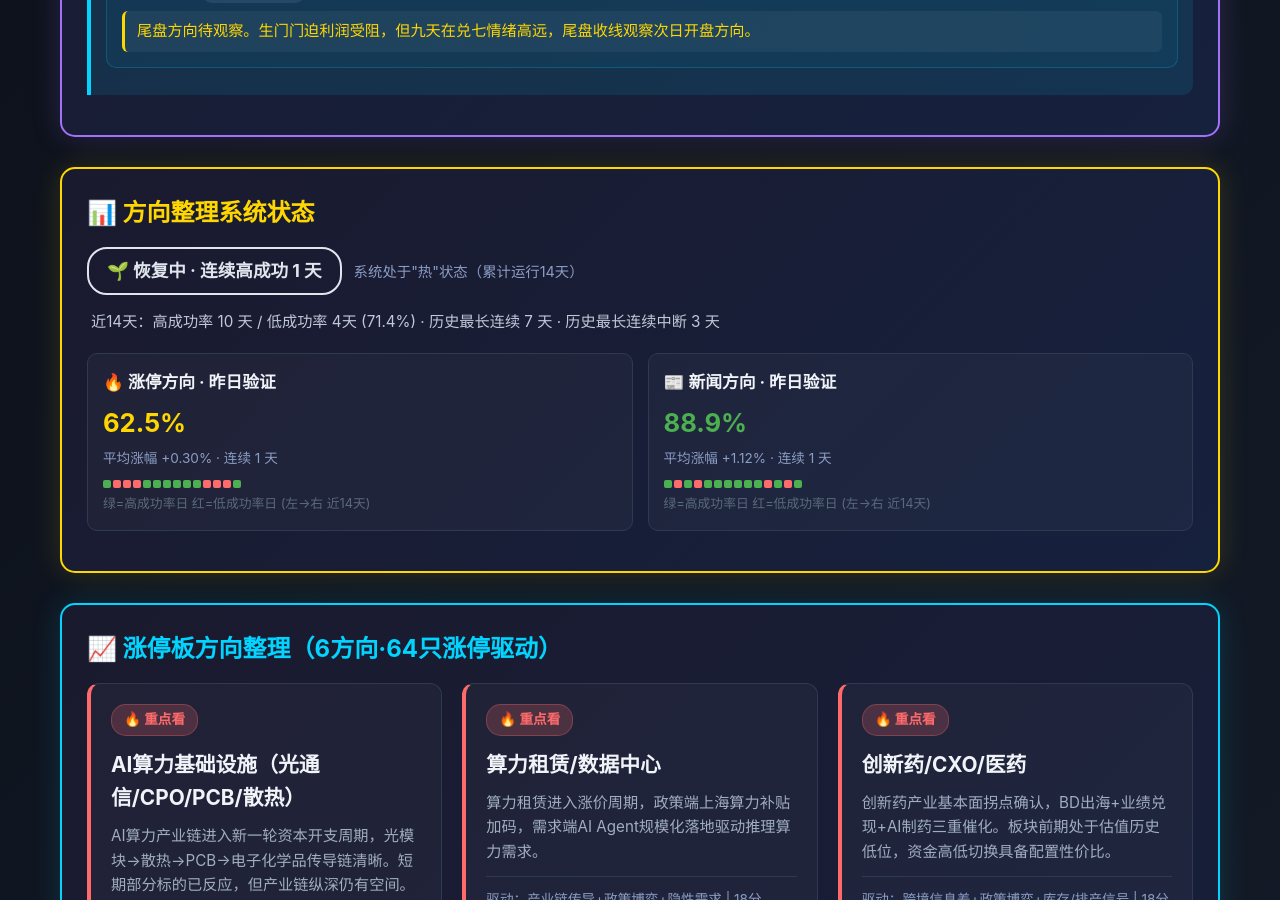
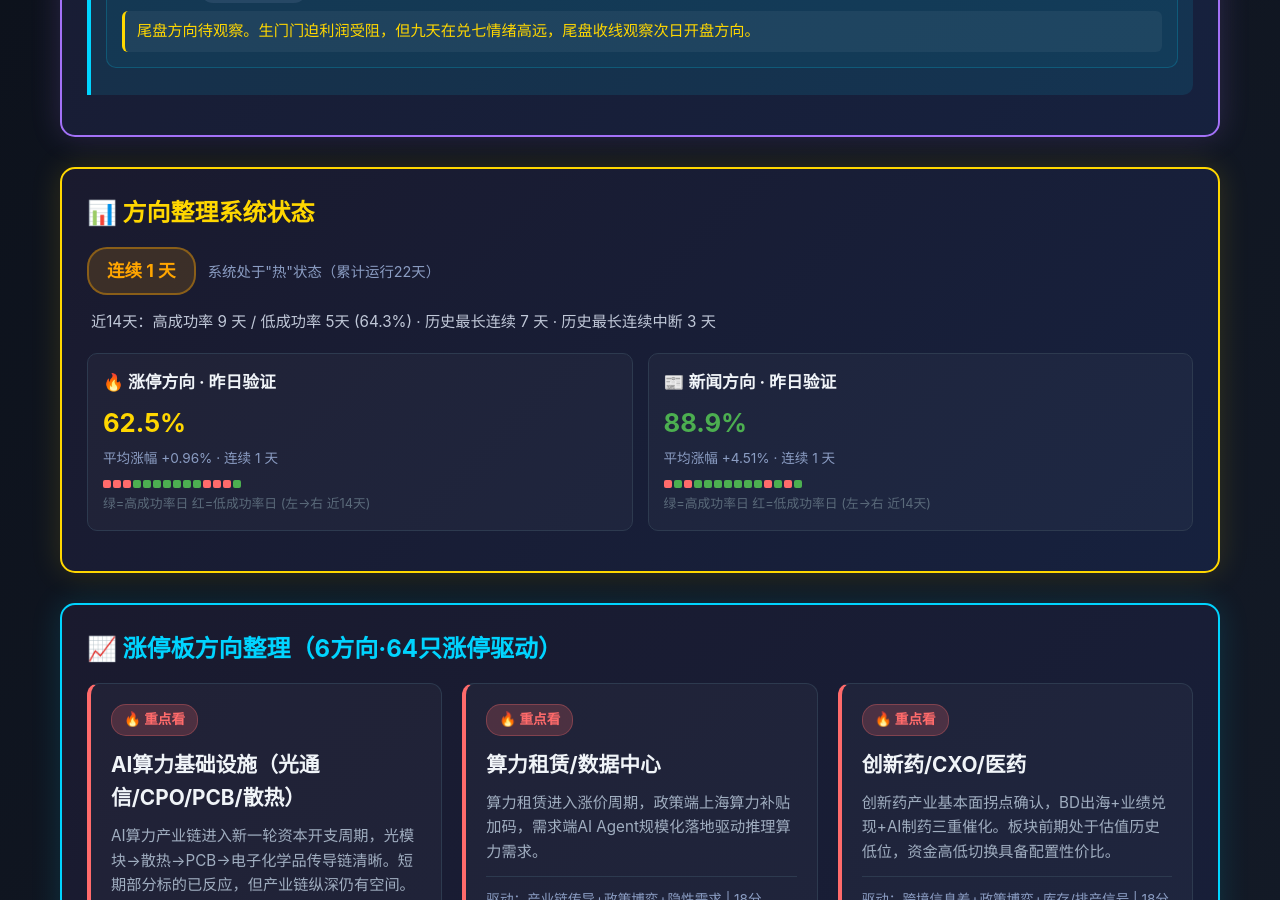
Before and after one commit to xiaoyi0319a/yixue-dashboard, a Jekyll site: the page index.html, which Jekyll copies as it is, in a window 1280 px wide and 900 px high, scrolled down 1133 px. Built offline with Jekyll 4.4.1, drawn with Linux system fonts in a browser that asks for light colours; comment, search, counter and statistics services are not loaded; part of the change alters nothing that is shown.

Commit message:
fix: 修正系统状态数据 - 累计运行22天(非14天)，近14天9胜5负(非10胜4负)，同步正确的system-status.json

```diff
--- a/data/system-status.json
+++ b/data/system-status.json
@@ -1,62 +1,273 @@
 {
-  "badge": {
-    "text": "🌱 恢复中 · 连续高成功 1 天",
-    "class": "neutral",
-    "label": "近14天高成功率 10 天 / 低成功率 4 天"
-  },
+  "date": "2026-08-17",
+  "computed_at": "2026-08-17T10:44:14.346386",
   "overall": {
+    "current_streak_type": "win",
     "current_streak_days": 1,
-    "current_streak_type": "win",
-    "last_14_hot_days": 10,
-    "last_14_cold_days": 4,
-    "last_14_win_rate": 0.7143,
+    "current_streak_start": "2026-08-14",
     "max_win_streak": 7,
     "max_loss_streak": 3,
-    "total_days": 14
+    "total_days": 22,
+    "last_14_hot_days": 9,
+    "last_14_cold_days": 5,
+    "last_14_win_rate": 0.6429,
+    "streaks": [
+      {
+        "type": "loss",
+        "days": 2,
+        "start_date": "2026-07-16",
+        "end_date": "2026-07-17",
+        "avg_win_rate": 0.1317
+      },
+      {
+        "type": "win",
+        "days": 2,
+        "start_date": "2026-07-20",
+        "end_date": "2026-07-21",
+        "avg_win_rate": 0.6048
+      },
+      {
+        "type": "loss",
+        "days": 1,
+        "start_date": "2026-07-22",
+        "end_date": "2026-07-22",
+        "avg_win_rate": 0.25
+      },
+      {
+        "type": "win",
+        "days": 1,
+        "start_date": "2026-07-23",
+        "end_date": "2026-07-23",
+        "avg_win_rate": 0.714
+      },
+      {
+        "type": "loss",
+        "days": 1,
+        "start_date": "2026-07-24",
+        "end_date": "2026-07-24",
+        "avg_win_rate": 0.0833
+      },
+      {
+        "type": "win",
+        "days": 1,
+        "start_date": "2026-07-27",
+        "end_date": "2026-07-27",
+        "avg_win_rate": 0.7059
+      },
+      {
+        "type": "loss",
+        "days": 1,
+        "start_date": "2026-07-28",
+        "end_date": "2026-07-28",
+        "avg_win_rate": 0.2273
+      },
+      {
+        "type": "win",
+        "days": 1,
+        "start_date": "2026-07-29",
+        "end_date": "2026-07-29",
+        "avg_win_rate": 0.6667
+      },
+      {
+        "type": "loss",
+        "days": 1,
+        "start_date": "2026-07-30",
+        "end_date": "2026-07-30",
+        "avg_win_rate": 0.3846
+      },
+      {
+        "type": "win",
+        "days": 7,
+        "start_date": "2026-07-31",
+        "end_date": "2026-08-10",
+        "avg_win_rate": 0.7411
+      },
+      {
+        "type": "loss",
+        "days": 3,
+        "start_date": "2026-08-11",
+        "end_date": "2026-08-13",
+        "avg_win_rate": 0.2677
+      },
+      {
+        "type": "win",
+        "days": 1,
+        "start_date": "2026-08-14",
+        "end_date": "2026-08-14",
+        "avg_win_rate": 0.765
+      }
+    ]
+  },
+  "badge": {
+    "text": "连续 1 天",
+    "class": "warm",
+    "label": "连续中"
   },
   "directions": {
     "limit_up": {
       "last_win_rate": 0.625,
-      "last_avg_return": 0.30,
+      "last_avg_return": 0.96,
+      "streak_type": "win",
       "streak_days": 1,
-      "streak_type": "win",
+      "max_win_streak": 7,
+      "max_loss_streak": 3,
+      "total_days": 14,
+      "hot_days": 8,
+      "cold_days": 6,
       "history": [
-        {"date":"08/14","win_rate":0.625},
-        {"date":"08/13","win_rate":0.200},
-        {"date":"08/12","win_rate":0.250},
-        {"date":"08/11","win_rate":0.444},
-        {"date":"08/10","win_rate":0.583},
-        {"date":"08/07","win_rate":0.583},
-        {"date":"08/05","win_rate":0.833},
-        {"date":"08/04","win_rate":0.750},
-        {"date":"08/03","win_rate":0.600},
-        {"date":"07/31","win_rate":0.857},
-        {"date":"07/30","win_rate":0.375},
-        {"date":"07/29","win_rate":0.444},
-        {"date":"07/28","win_rate":0.083},
-        {"date":"07/27","win_rate":0.857}
+        {
+          "date": "2026-07-28",
+          "win_rate": 0.0833,
+          "avg_return": -4.612
+        },
+        {
+          "date": "2026-07-29",
+          "win_rate": 0.4444,
+          "avg_return": -3.359
+        },
+        {
+          "date": "2026-07-30",
+          "win_rate": 0.375,
+          "avg_return": 0.21
+        },
+        {
+          "date": "2026-07-31",
+          "win_rate": 0.857,
+          "avg_return": 3.3
+        },
+        {
+          "date": "2026-08-03",
+          "win_rate": 0.6,
+          "avg_return": -0.82
+        },
+        {
+          "date": "2026-08-04",
+          "win_rate": 0.75,
+          "avg_return": 1.328
+        },
+        {
+          "date": "2026-08-05",
+          "win_rate": 0.833,
+          "avg_return": 3.55
+        },
+        {
+          "date": "2026-08-06",
+          "win_rate": 1.0,
+          "avg_return": 0
+        },
+        {
+          "date": "2026-08-07",
+          "win_rate": 0.583,
+          "avg_return": 0.69
+        },
+        {
+          "date": "2026-08-10",
+          "win_rate": 0.583,
+          "avg_return": 0.97
+        },
+        {
+          "date": "2026-08-11",
+          "win_rate": 0.444,
+          "avg_return": -0.54
+        },
+        {
+          "date": "2026-08-12",
+          "win_rate": 0.25,
+          "avg_return": -0.73
+        },
+        {
+          "date": "2026-08-13",
+          "win_rate": 0.2,
+          "avg_return": -0.21
+        },
+        {
+          "date": "2026-08-14",
+          "win_rate": 0.625,
+          "avg_return": 0.959
+        }
       ]
     },
     "news": {
       "last_win_rate": 0.889,
-      "last_avg_return": 1.12,
+      "last_avg_return": 4.51,
+      "streak_type": "win",
       "streak_days": 1,
-      "streak_type": "win",
+      "max_win_streak": 7,
+      "max_loss_streak": 1,
+      "total_days": 14,
+      "hot_days": 10,
+      "cold_days": 4,
       "history": [
-        {"date":"08/14","win_rate":0.889},
-        {"date":"08/13","win_rate":0.000},
-        {"date":"08/12","win_rate":0.583},
-        {"date":"08/11","win_rate":0.167},
-        {"date":"08/10","win_rate":0.857},
-        {"date":"08/07","win_rate":0.778},
-        {"date":"08/05","win_rate":0.833},
-        {"date":"08/04","win_rate":1.000},
-        {"date":"08/03","win_rate":0.500},
-        {"date":"07/31","win_rate":0.917},
-        {"date":"07/30","win_rate":0.333},
-        {"date":"07/29","win_rate":0.667},
-        {"date":"07/28","win_rate":0.400},
-        {"date":"07/27","win_rate":0.583}
+        {
+          "date": "2026-07-28",
+          "win_rate": 0.4,
+          "avg_return": -0.787
+        },
+        {
+          "date": "2026-07-29",
+          "win_rate": 0.6667,
+          "avg_return": -1.557
+        },
+        {
+          "date": "2026-07-30",
+          "win_rate": 0.333,
+          "avg_return": -2.07
+        },
+        {
+          "date": "2026-07-31",
+          "win_rate": 0.917,
+          "avg_return": 4.45
+        },
+        {
+          "date": "2026-08-03",
+          "win_rate": 0.5,
+          "avg_return": -0.17
+        },
+        {
+          "date": "2026-08-04",
+          "win_rate": 1.0,
+          "avg_return": 6.127
+        },
+        {
+          "date": "2026-08-05",
+          "win_rate": 0.833,
+          "avg_return": 2.02
+        },
+        {
+          "date": "2026-08-06",
+          "win_rate": 0.636,
+          "avg_return": 0
+        },
+        {
+          "date": "2026-08-07",
+          "win_rate": 0.778,
+          "avg_return": 1.2
+        },
+        {
+          "date": "2026-08-10",
+          "win_rate": 0.857,
+          "avg_return": 6.15
+        },
+        {
+          "date": "2026-08-11",
+          "win_rate": 0.167,
+          "avg_return": -2.64
+        },
+        {
+          "date": "2026-08-12",
+          "win_rate": 0.583,
+          "avg_return": 0.36
+        },
+        {
+          "date": "2026-08-13",
+          "win_rate": 0.0,
+          "avg_return": -2.65
+        },
+        {
+          "date": "2026-08-14",
+          "win_rate": 0.889,
+          "avg_return": 4.512
+        }
       ]
     }
   }
--- a/index.html
+++ b/index.html
@@ -75,13 +75,13 @@
             if (!container) return;
 
             const defaultData = {
-                "badge": { "text": "🌱 恢复中 · 连续高成功 1 天", "class": "neutral", "label": "近14天高成功率 10 天 / 低成功率 4 天" },
-                "overall": { "current_streak_days": 1, "current_streak_type": "win", "last_14_hot_days": 10, "last_14_cold_days": 4, "last_14_win_rate": 0.7143, "max_win_streak": 7, "max_loss_streak": 3, "total_days": 14 },
+                "badge": { "text": "连续 1 天", "class": "warm", "label": "连续中" },
+                "overall": { "current_streak_days": 1, "current_streak_type": "win", "last_14_hot_days": 9, "last_14_cold_days": 5, "last_14_win_rate": 0.6429, "max_win_streak": 7, "max_loss_streak": 3, "total_days": 22 },
                 "directions": {
-                    "limit_up": { "last_win_rate": 0.625, "last_avg_return": 0.30, "streak_days": 1, "streak_type": "win", "history": [
+                    "limit_up": { "last_win_rate": 0.625, "last_avg_return": 0.96, "streak_days": 1, "streak_type": "win", "history": [
                         {"date":"08/14","win_rate":0.625},{"date":"08/13","win_rate":0.200},{"date":"08/12","win_rate":0.250},{"date":"08/11","win_rate":0.444},{"date":"08/10","win_rate":0.583},{"date":"08/07","win_rate":0.583},{"date":"08/05","win_rate":0.833},{"date":"08/04","win_rate":0.750},{"date":"08/03","win_rate":0.600},{"date":"07/31","win_rate":0.857},{"date":"07/30","win_rate":0.375},{"date":"07/29","win_rate":0.444},{"date":"07/28","win_rate":0.083},{"date":"07/27","win_rate":0.857}
                     ]},
-                    "news": { "last_win_rate": 0.889, "last_avg_return": 1.12, "streak_days": 1, "streak_type": "win", "history": [
+                    "news": { "last_win_rate": 0.889, "last_avg_return": 4.51, "streak_days": 1, "streak_type": "win", "history": [
                         {"date":"08/14","win_rate":0.889},{"date":"08/13","win_rate":0.000},{"date":"08/12","win_rate":0.583},{"date":"08/11","win_rate":0.167},{"date":"08/10","win_rate":0.857},{"date":"08/07","win_rate":0.778},{"date":"08/05","win_rate":0.833},{"date":"08/04","win_rate":1.000},{"date":"08/03","win_rate":0.500},{"date":"07/31","win_rate":0.917},{"date":"07/30","win_rate":0.333},{"date":"07/29","win_rate":0.667},{"date":"07/28","win_rate":0.400},{"date":"07/27","win_rate":0.583}
                     ]}
                 }
```
